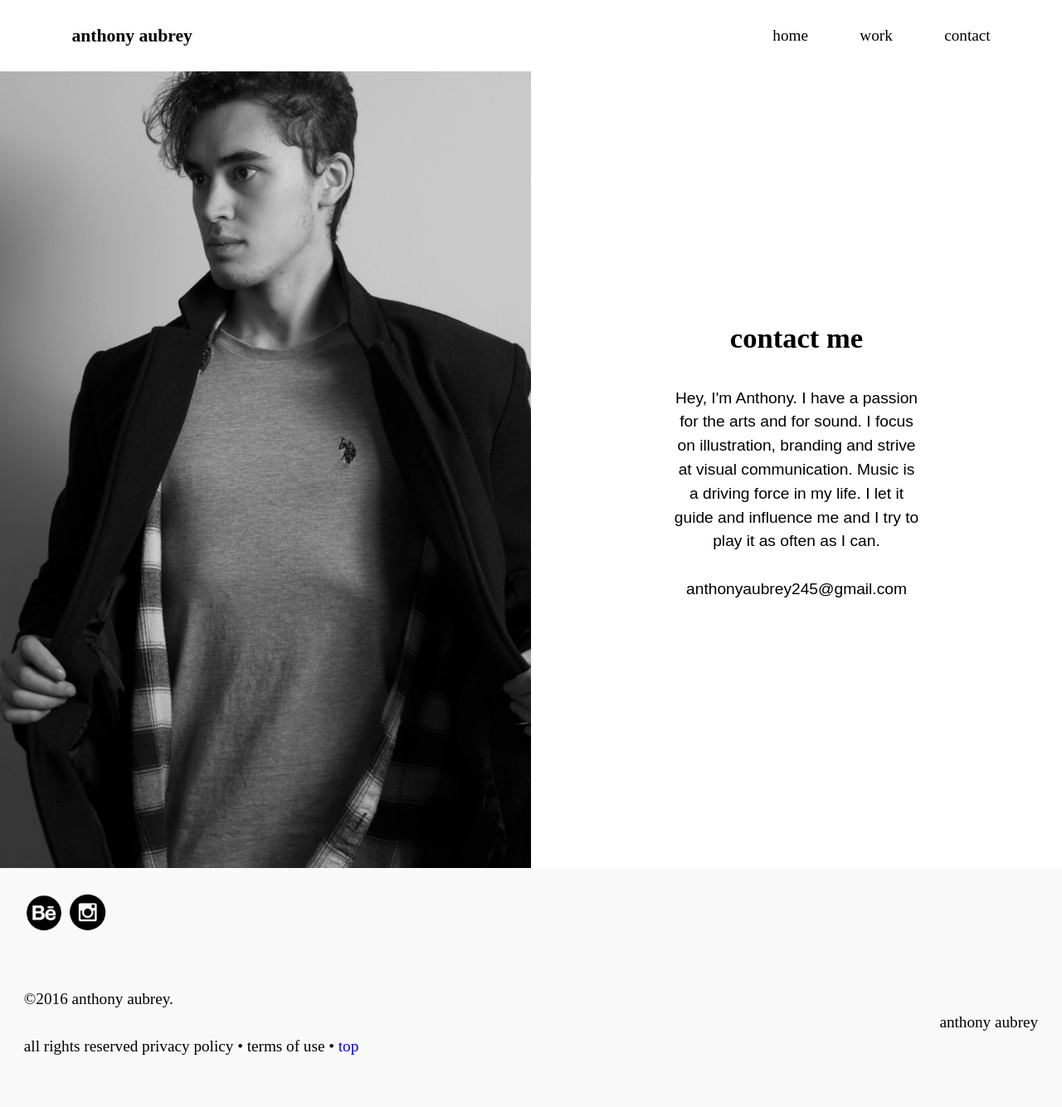
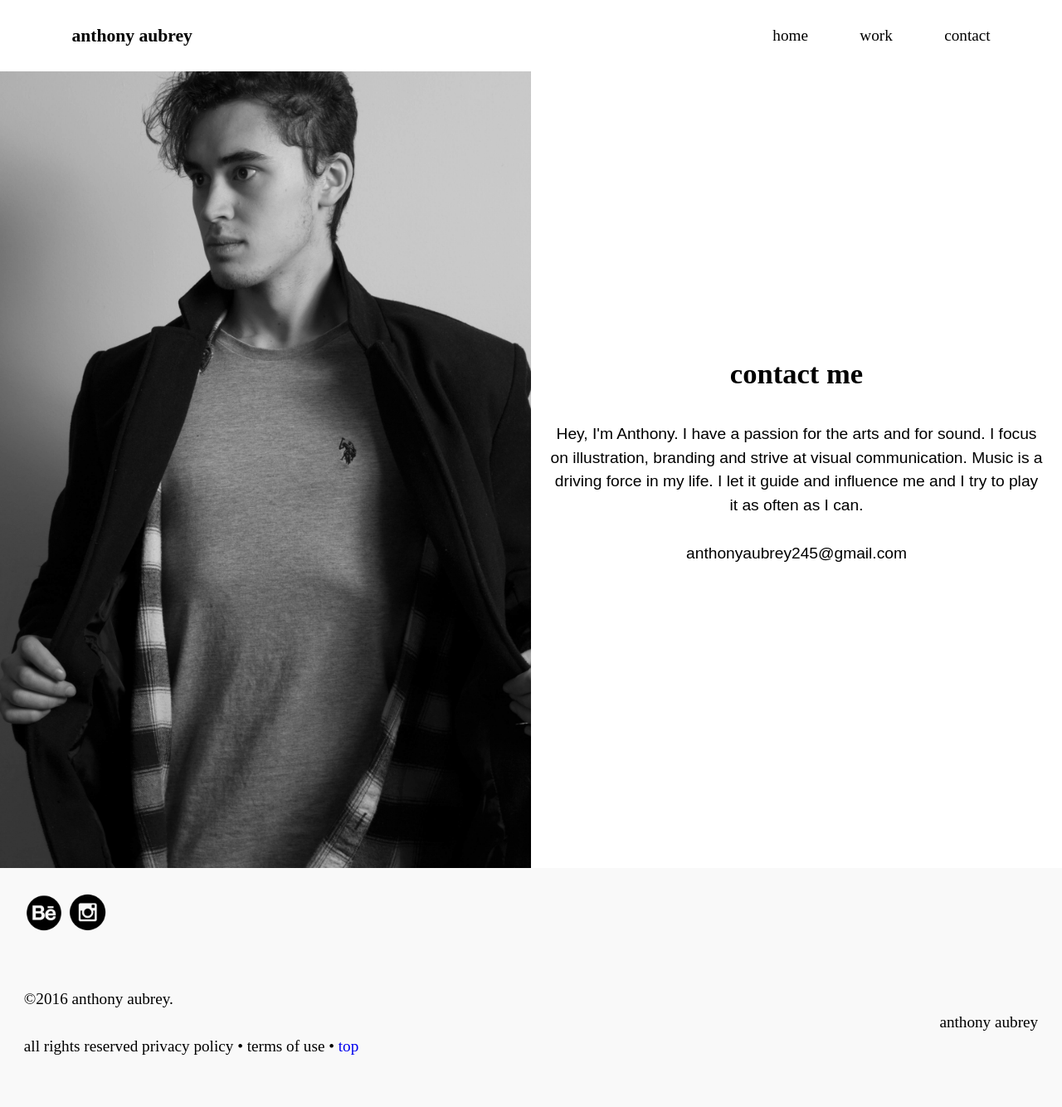
Before and after one commit to anthonyaubrey/portfolio, a Jekyll site: the page built from contact.html, in a window 1280 px wide. Shown: the whole page at 83% size. Built offline with Jekyll 4.4.1, drawn with Linux system fonts in a browser that asks for light colours.

Commit message:
Removed div

```diff
--- a/contact.html
+++ b/contact.html
@@ -9,12 +9,10 @@
       <img class="img-flex"src="{{site.baseurl}}/img/tony.jpg">
     </div>
 
-    <div class="wrapper text-center">
-      <div class="unit unit-xs-1 unit-s-1 unit-m-1-2 unit-l-1-2">
-        <h2 class="exa">contact me</h2>
-        <p class="open-sans">Hey, I'm Anthony. I have a passion for the arts and for sound. I focus on illustration, branding and strive at visual communication. Music is a driving force in my life. I let it guide and influence me and I try to play it as often as I can. </p>
-        <p class="open-sans">anthonyaubrey245@gmail.com</p>
-      </div>
+    <div class="unit unit-xs-1 unit-s-1 unit-m-1-2 unit-l-1-2 wrapper text-center">
+      <h2 class="exa">contact me</h2>
+      <p class="open-sans">Hey, I'm Anthony. I have a passion for the arts and for sound. I focus on illustration, branding and strive at visual communication. Music is a driving force in my life. I let it guide and influence me and I try to play it as often as I can. </p>
+      <p class="open-sans">anthonyaubrey245@gmail.com</p>
     </div>
   </div>
 </main>
```
